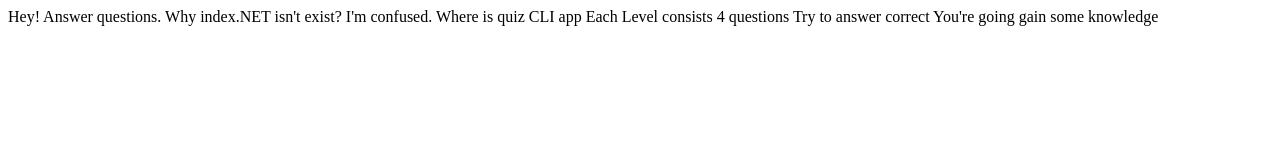
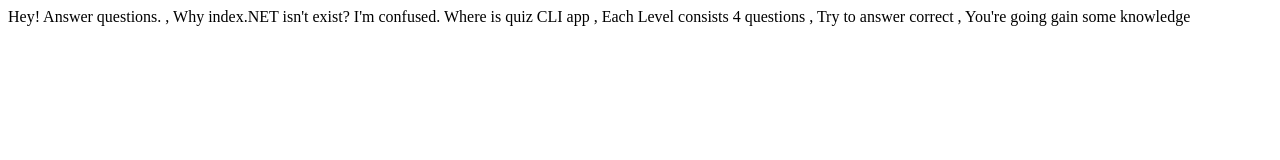
Before and after one commit to sbhsshankar/nutrition-quiz, a plain HTML site: page index.html in a window 1280 px wide. Drawn offline with Linux system fonts and the light colour scheme.

Commit message:
update minors

```diff
--- a/index.html
+++ b/index.html
@@ -9,11 +9,11 @@
 <body>
     Hey! Answer questions.
 
-    Why index.NET isn't exist?
+    , Why index.NET isn't exist?
     I'm confused. Where is quiz CLI app
 
-    Each Level consists 4 questions
-    Try to answer correct
-    You're going gain some knowledge
+    , Each Level consists 4 questions
+    , Try to answer correct
+    , You're going gain some knowledge
 </body>
 </html>
```
